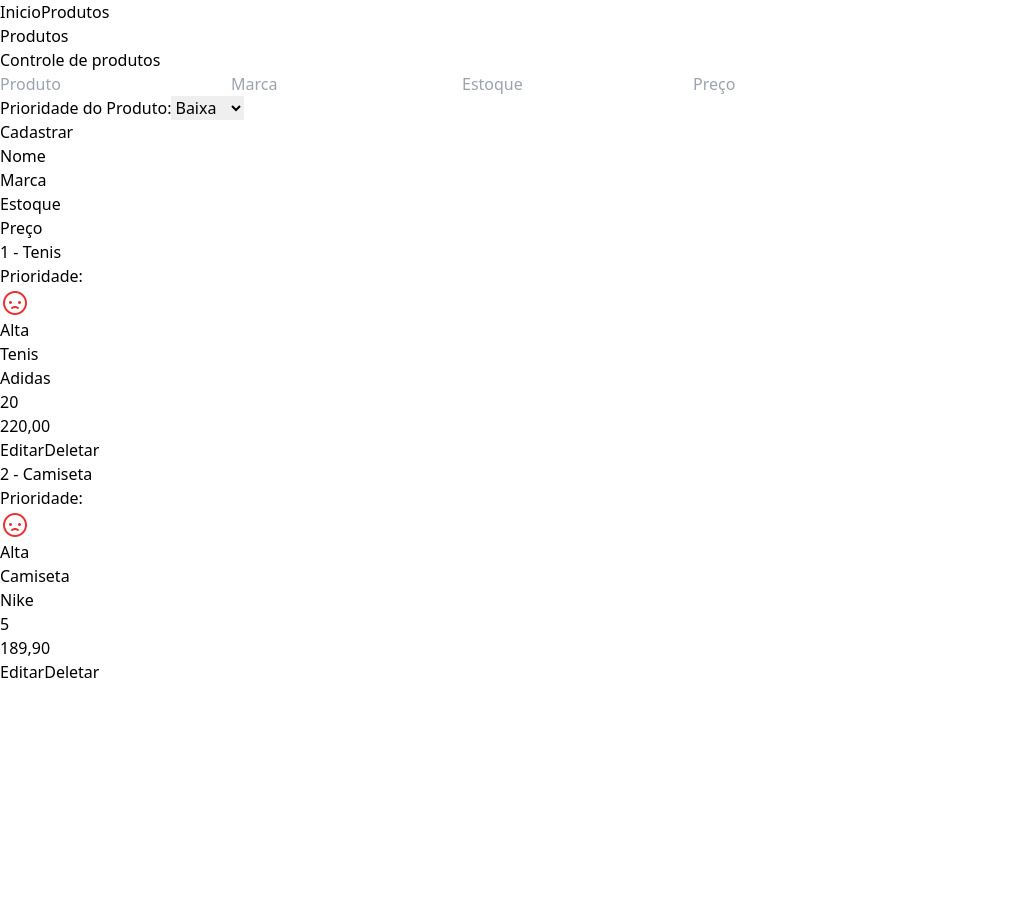
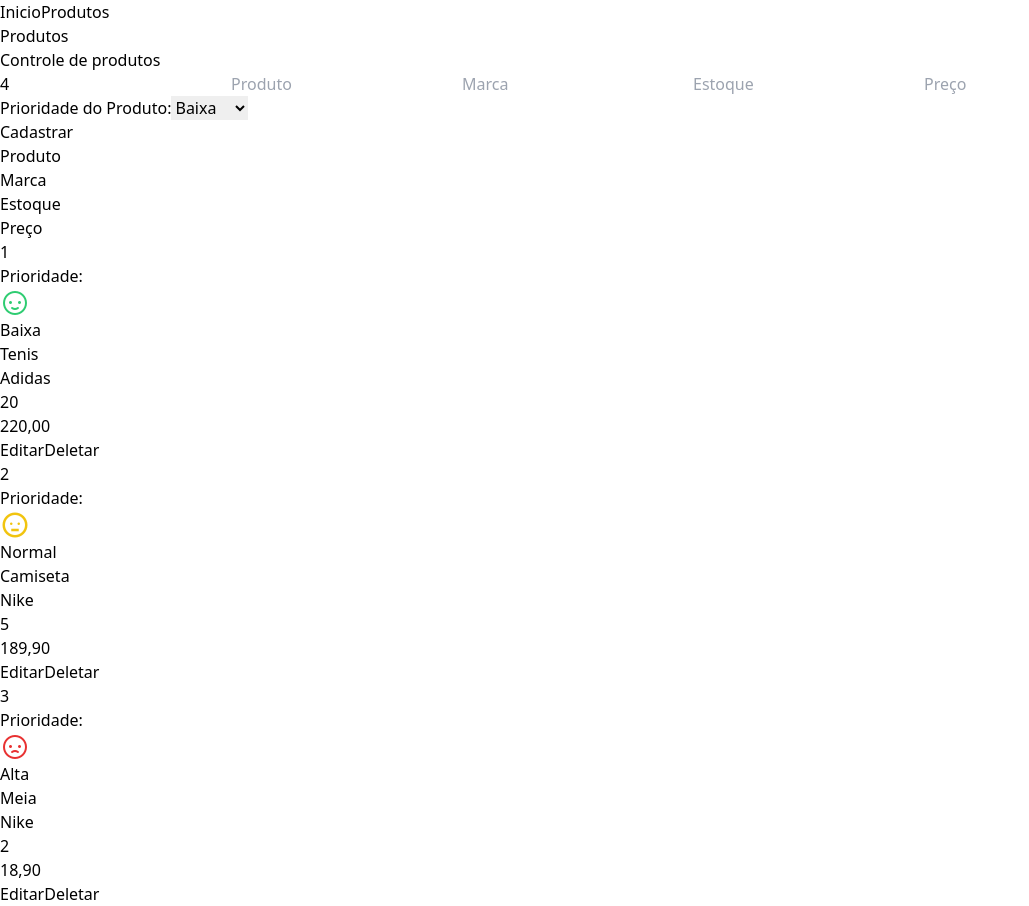
Before and after one commit to Lucashylario/Crud-ReactJS, a React (Vite) app in the folder pagina-cadastro/: page /produtos in a window 1280 px wide. Shown: the whole page, without its empty margins (0-1029 px from the left). Before the commit the page ends 800 px from the top, so only its background shows below. Built offline with nearby package versions, Linux system fonts and the light colour scheme.

Commit message:
incrementado funcionalidade nos botões deletar

```diff
--- a/pagina-cadastro/src/components/Product/index.jsx
+++ b/pagina-cadastro/src/components/Product/index.jsx
@@ -1,24 +1,32 @@
 import { useState } from "react";
-// import iconBaixa from '../../assets/priority-baixa.png';
-// import iconNormal from '../../assets/priority-normal.png';
+import iconBaixa from '../../assets/priority-baixa.png';
+import iconNormal from '../../assets/priority-normal.png';
 import iconAlta from '../../assets/priority-alta.png';
 
 let initialState = [
     {
         id: 1,
         produto: 'Tenis',
-        prioridade: "Alta",
         marca: 'Adidas',
         estoque: '20',
         preco: '220,00',
+        prioridade: 'baixa',
     },
     {
         id: 2,
         produto: 'Camiseta',
-        prioridade: "Alta",
         marca: 'Nike',
         estoque: '5',
         preco: '189,90',
+        prioridade: 'normal',
+    },
+    {
+        id: 3,
+        produto: 'Meia',
+        marca: 'Nike',
+        estoque: '2',
+        preco: '18,90',
+        prioridade: 'alta',
     },
 ];
 
@@ -37,14 +45,42 @@ export const Product = () => {
         event.preventDefault();
 
         const product = {
+            id: document.getElementById('id').value,
             produto: document.getElementById('produto').value,
             marca: document.getElementById('marca').value,
-            estoque: document.getElementById('estqoue').value,
+            estoque: document.getElementById('estoque').value,
             preco: document.getElementById('preco').value,
             prioridade: document.getElementById('prioridade').value,
         };
 
         setCadProd([ ...cadProd, { ...product }]);
+    }
+
+    function prioridadeLabel(param) {
+        switch(param) {
+            case 'baixa':
+                return 'Baixa';
+            case 'normal':
+                return 'Normal';
+            case 'alta':
+                return 'Alta';
+        }
+    }
+
+    function prioridadeIcon(param, icone) {
+        switch(param) {
+            case 'baixa':
+                return icone ? iconBaixa : 'green-600';
+            case 'normal':
+                return icone ? iconNormal : 'yellow-400 text-yellow-400 border-yellow-400';
+            case 'alta':
+                return icone ? iconAlta : 'red-600';
+        }
+    }
+
+    function deletProduct(id) {
+        const produtosFiltrados = cadProd.filter(product => product.id !== id);
+        setCadProd([...produtosFiltrados])
     }
 
     return (
@@ -61,7 +97,15 @@ export const Product = () => {
             <div className="w-[95%] p-10 mx-auto mt-5 bg-slate-100 shadow-lg">
                 <form className="grid gap-3 justify-center mb-10">
                     <input
-                        id="nome"
+                        type="text"
+                        className="hidden"
+                        id="id"
+                        readOnly
+                        value={Math.max.apply(Math, cadProd.map(item => item.id))  + 1}
+                    />
+
+                    <input
+                        id="produto"
                         type="text"
                         name="produto"
                         placeholder="Produto"
@@ -96,10 +140,10 @@ export const Product = () => {
                         <label className="text-xl text-slate-600 ml-4 mr-5">
                             Prioridade do Produto:
                         </label>
-                        <select name="priority" id="prioridade" className="px-6 py-2 rounded-lg font-semibold border-2 border-slate-500 text-slate-600">
-                            <option value="1">Baixa</option>
-                            <option value="2">Norma</option>
-                            <option value="3">Alta</option>
+                        <select id="prioridade" className="px-6 py-2 rounded-lg font-semibold border-2 border-slate-500 text-slate-600">
+                            <option value="baixa">Baixa</option>
+                            <option value="normal">Normal</option>
+                            <option value="alta">Alta</option>
                         </select>
                     </div>
 
@@ -120,31 +164,36 @@ export const Product = () => {
 
                 <div>
                     <div className="grid grid-cols-4 pl-3 mb-3 text-xl font-semibold">
-                        <h3>Nome</h3>
+                        <h3>Produto</h3>
                         <h3>Marca</h3>
                         <h3>Estoque</h3>
                         <h3>Preço</h3>
                     </div>
 
                     {cadProd.map(prod => (
-                        <div className="mb-3 border-2" key={prod.id}>
+                        <div key={prod.id} className={"mb-5 shadow-lg rounded-lg border-2 border-" + prioridadeIcon(prod.prioridade)} >
                             <div className="justify-between flex mb-3 p-2">
                                 <h5>
                                     <span className="rounded-3xl px-[.4rem] ml-2 text-white bg-slate-600" >
                                         {prod.id}
-                                    </span> - {prod.produto}
+                                    </span>
                                 </h5>
-                                <h6 className="flex mr-2">
-                                    Prioridade: <img src={iconAlta} alt="emoji triste" className="w-6 mx-1" />
-                                    {prod.prioridade}
+                                <h6 className="flex mr-2 font-bold">
+                                    <h3 className="text-black">
+                                        Prioridade:
+                                    </h3>
+                                    <span className={"flex text-" + prioridadeIcon(prod.prioridade)}>
+                                        <img src={prioridadeIcon(prod.prioridade, true)} alt="emoji triste" className="w-6 mx-1" />
+                                        {prioridadeLabel(prod.prioridade)}
+                                    </span>
                                 </h6>
                             </div>
 
-                            <ul className="grid grid-cols-4">
-                                <li className="border-2 p-2" >{prod.produto}</li>
-                                <li className="border-2 p-2" >{prod.marca}</li>
-                                <li className="border-2 p-2" >{prod.estoque}</li>
-                                <li className="border-2 p-2" >{prod.preco}</li>
+                            <ul className="grid grid-cols-4 font-semibold text-slate-800">
+                                <li className="border-y-2 border-slate-400 border-r-2 py-1 pl-3">{prod.produto}</li>
+                                <li className="border-y-2 border-slate-400 py-1 pl-3" >{prod.marca}</li>
+                                <li className="border-2 py-1 pl-3 border-slate-400">{prod.estoque}</li>
+                                <li className="border-y-2 border-slate-400 py-1 pl-3" >{prod.preco}</li>
                             </ul>
 
                             <div className=" justify-end flex p-2 ">
@@ -152,7 +201,9 @@ export const Product = () => {
                                     Editar
                                 </button>
 
-                                <button className="px-20 py-3 border-2 border-red-600 text-red-600 rounded-xl hover:bg-red-600 hover:text-slate-100 font-semibold">
+                                <button
+                                    onClick={() => deletProduct(prod.id)}
+                                    className="px-20 py-3 border-2 border-red-600 text-red-600 rounded-xl hover:bg-red-600 hover:text-slate-100 font-semibold">
                                     Deletar
                                 </button>
                             </div>
```
